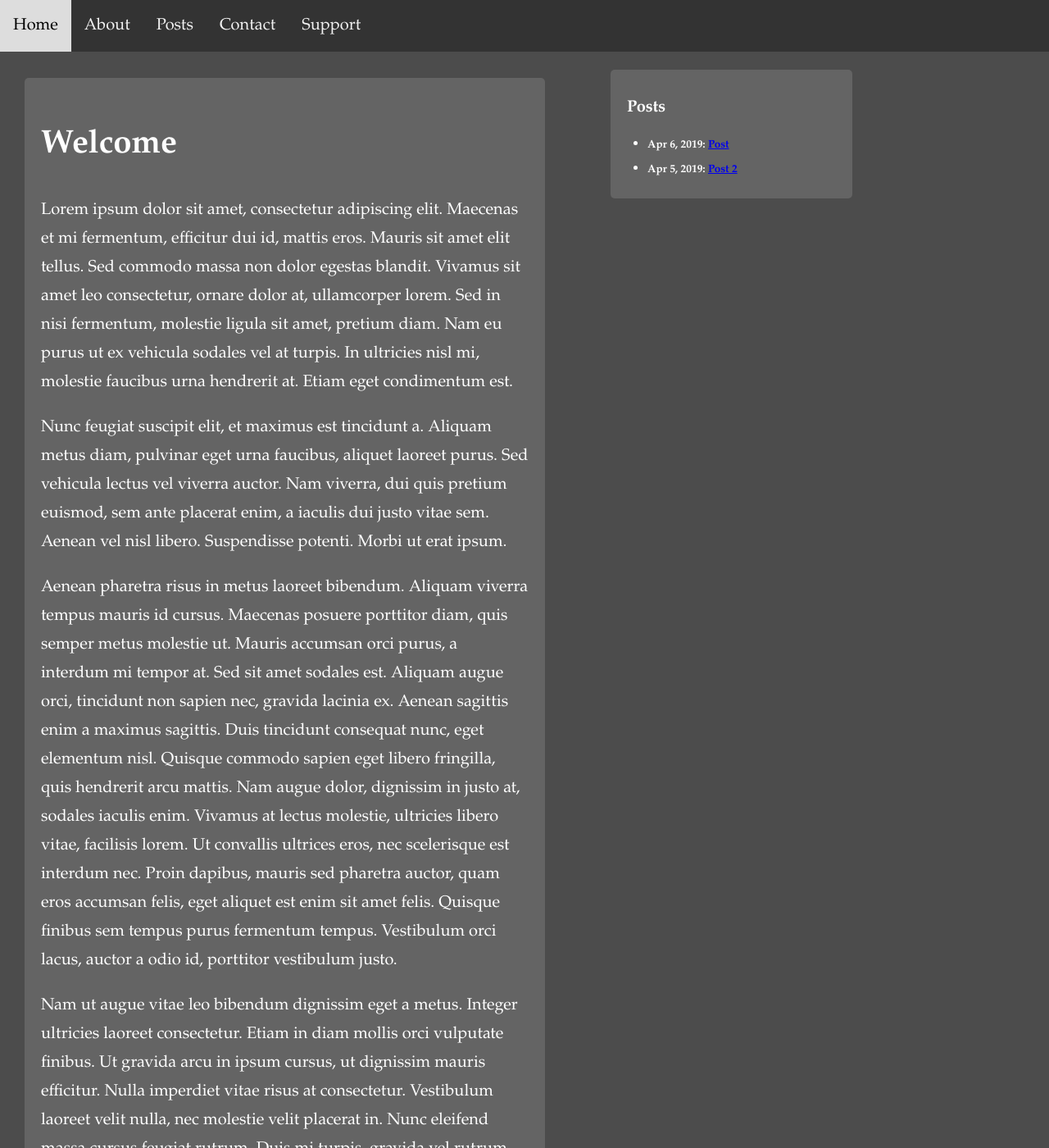
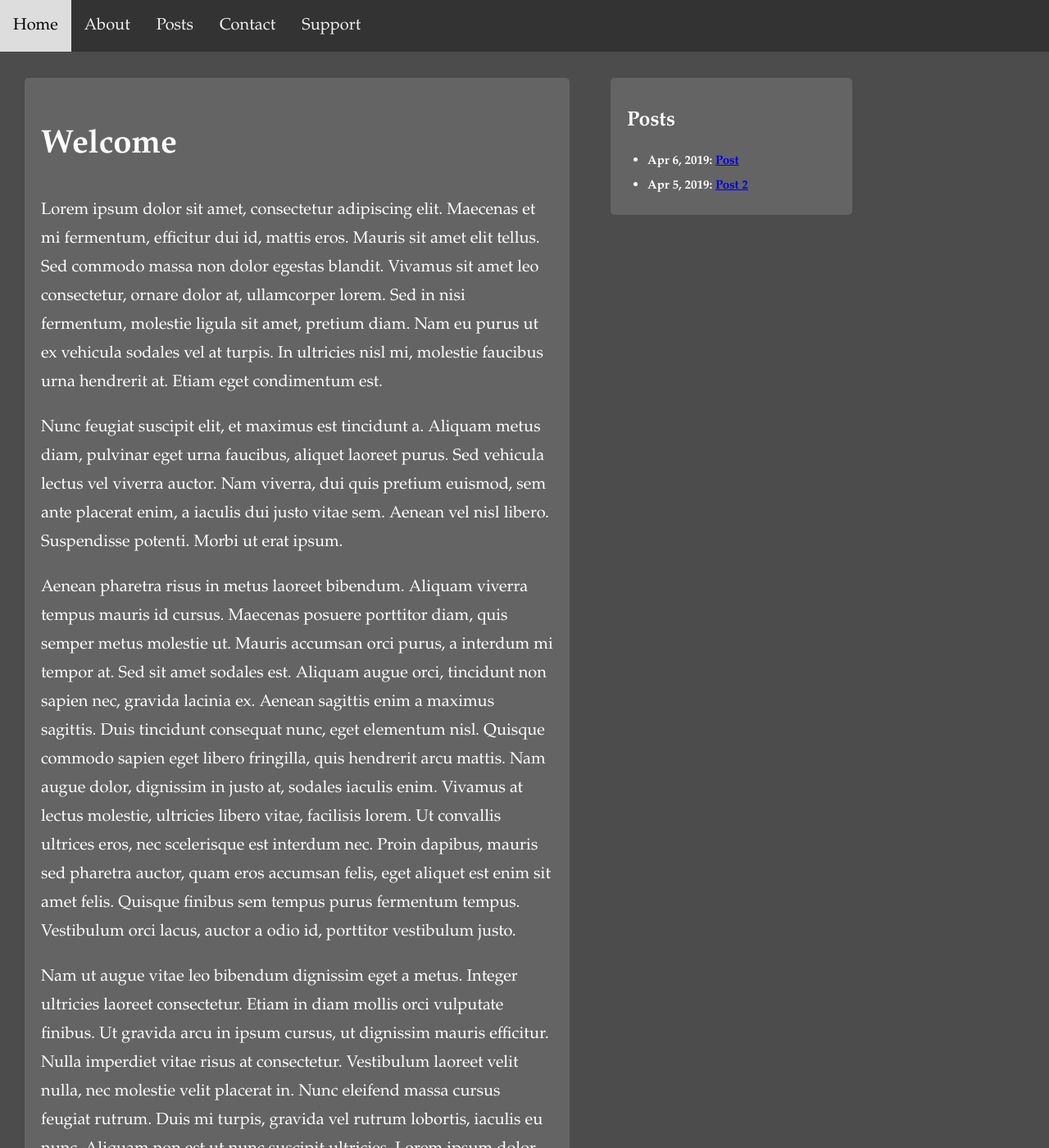
Before and after one commit to sutterj/jekylldark, a Jekyll site: the page built from index.html, in a window 1280 px wide and 1400 px high. Shown: the whole window at 82% size. Built offline with Jekyll 4.4.1, drawn with Linux system fonts in a browser that asks for light colours; nearby versions of some CDN libraries.

Commit message:
Update jekylldark.scss

```diff
--- a/_sass/jekylldark.scss
+++ b/_sass/jekylldark.scss
@@ -14,7 +14,7 @@
   font-size: $base-font-size;
   line-height: $base-line-height;
   height: auto !important;
-  margin: 0;
+  margin: 10px 0 10px 0;
   min-height: 100vh;
   padding: 0;
   position: absolute;
@@ -23,14 +23,14 @@
 .site-content {
   background-color: #FFF2;
   border-radius: 5px;
-  margin: 75px 30px 70px 30px;
+  margin: 65px 0 65px 30px;
   padding: 20px;
 }
 
 @import
+  "components/footer",
   "components/layout",
   "components/navbar",
-  "components/footer",
-  "components/navbar",
-  "components/sidebar";
+  "components/sidebar",
+  "components/textstyle"
 ;
```
